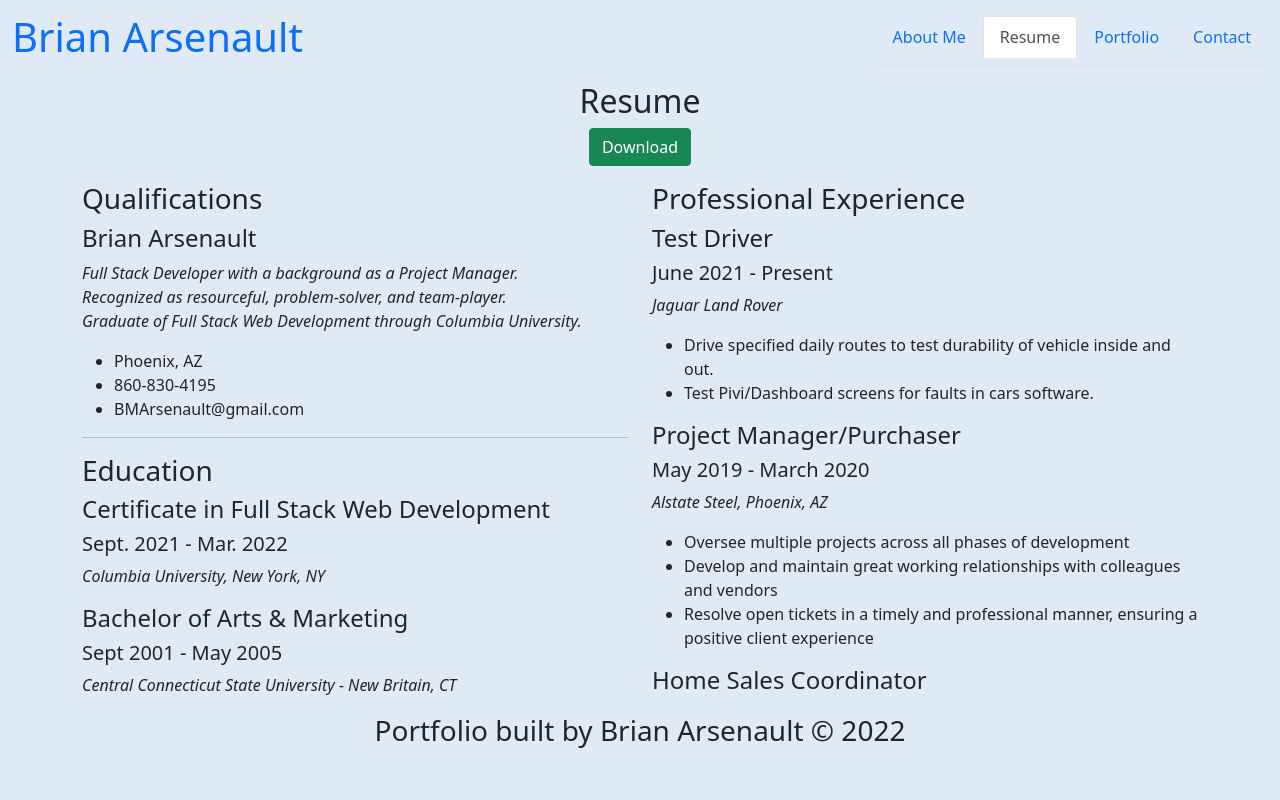
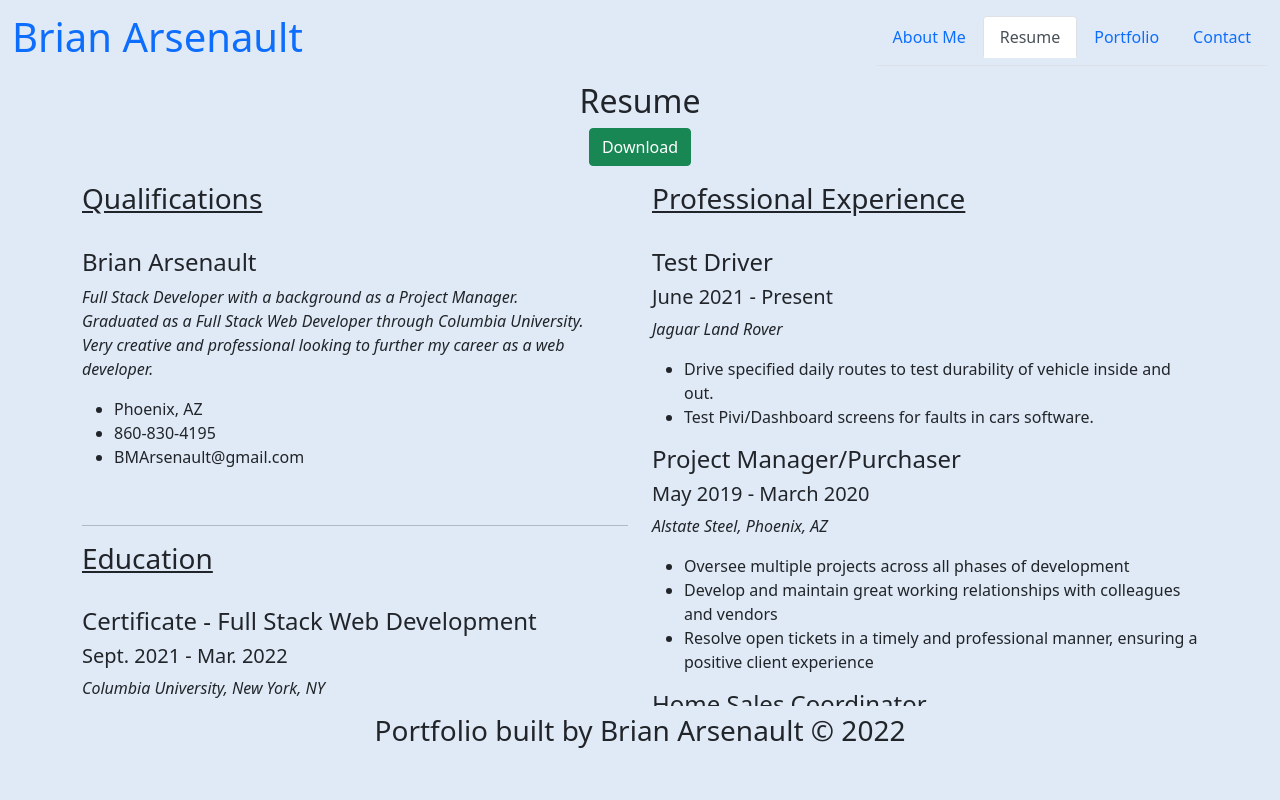
Before and after one commit to BMArsenault/react-portfolio, a React (Create React App) app: page / in a window 1280 px wide. Both pictures are taken after a click on the link "Resume". Shown: the top 800 px of the page. Built offline with nearby package versions, Linux system fonts and the light colour scheme; some icons are missing.

Commit message:
Added css and spacing to contact and resume pages

```diff
--- a/src/components/Contact/index.js
+++ b/src/components/Contact/index.js
@@ -62,6 +62,17 @@ function ContactForm() {
 )}
             <button type="submit">Submit</button>
             </form>
+            <br/>
+            <hr/>
+            <br/>
+            <div>
+                <h3>Other forms of communication:</h3>
+                <br/>
+                <p><b>Email:</b> BMArsenault@gmail.com</p>
+                <p><b>Phone:</b> 860-830-4195</p>
+                <br/>
+                <br/>
+            </div>
         </section>
     )
 }
--- a/src/components/Resume/index.js
+++ b/src/components/Resume/index.js
@@ -13,14 +13,16 @@ const Resume = () => {
 
         <div className="row">
           <div className="col-lg-6">
-            <h3 className="resume-title">Qualifications</h3>
+            <h3 className="resume-title"><u>Qualifications</u></h3>
+            <br/>
             <div className="resume-item pb-0">
               <h4>Brian Arsenault</h4>
               <p>
                   <em>
                     Full Stack Developer with a background as a Project Manager. <br/>
-                    Recognized as resourceful, problem-solver, and team-player. <br/>
-                    Graduate of Full Stack Web Development through Columbia University.
+                    Graduated as a Full Stack Web Developer through Columbia University. <br/>
+                    Very creative and professional looking to further my career as a web <br/>
+                    developer.
                   </em>
               </p>
               <ul>
@@ -28,11 +30,13 @@ const Resume = () => {
                 <li>860-830-4195</li>
                 <li>BMArsenault@gmail.com</li>
               </ul>
+              <br/>
             </div>
             <hr/>
-            <h3 className="resume-title">Education</h3>
+            <h3 className="resume-title"><u>Education</u></h3>
+            <br/>
             <div className="resume-item">
-              <h4>Certificate in Full Stack Web Development</h4>
+              <h4>Certificate - Full Stack Web Development</h4>
               <h5>Sept. 2021 - Mar. 2022</h5>
               <p><em>Columbia University, New York, NY</em></p>
             </div>
@@ -41,10 +45,12 @@ const Resume = () => {
               <h5> Sept 2001 - May 2005</h5>
               <p><em>Central Connecticut State University - New Britain, CT</em></p>
             </div>
+            <br/>
             <hr/>
           </div>
           <div className="col-lg-6">
-            <h3 className="resume-title">Professional Experience</h3>
+            <h3 className="resume-title"><u>Professional Experience</u></h3>
+            <br/>
             <div className="resume-item">
               <h4>Test Driver</h4>
               <h5>June 2021 - Present</h5>
```
